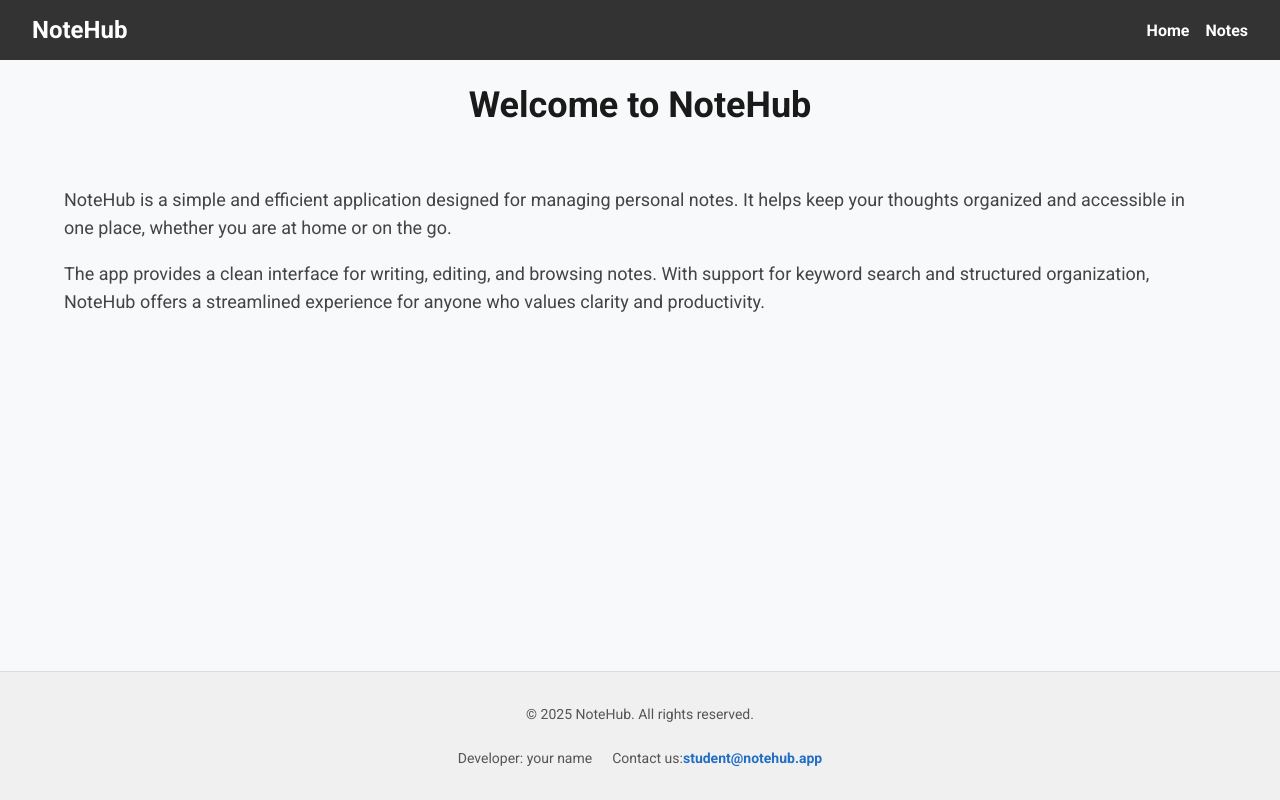
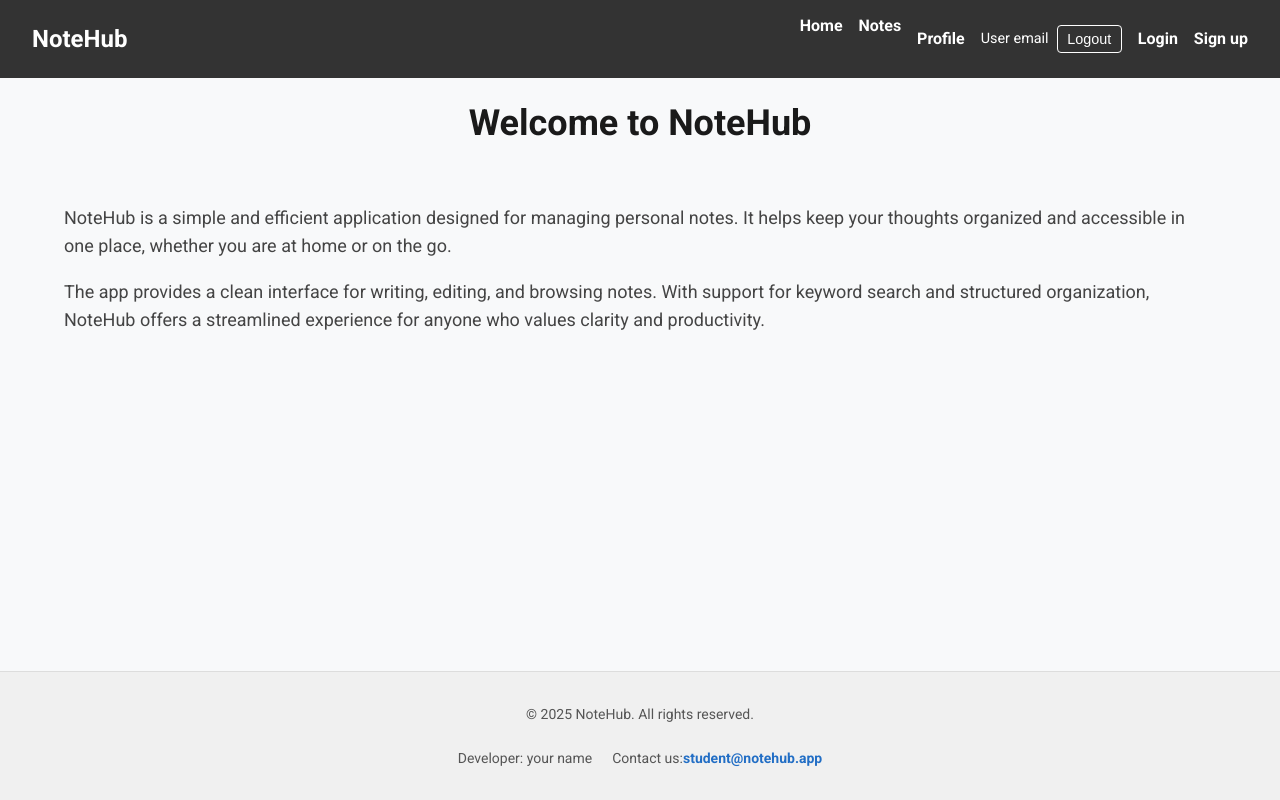
Before and after one commit to Vidiborets0012/09-auth, a Next.js app: page / in a window 1280 px wide. Built offline with nearby package versions, Linux system fonts and the light colour scheme.

Commit message:
create a static AuthNavigation component and add it to the Header component

```diff
--- /dev/null
+++ b/components/AuthNavigation/AuthNavigation.module.css
@@ -0,0 +1,36 @@
+.userEmail {
+  color: white;
+  margin-right: 0.5rem;
+  font-size: 0.9rem;
+}
+
+.logoutButton {
+  background: transparent;
+  border: 1px solid white;
+  color: white;
+  padding: 0.3rem 0.6rem;
+  border-radius: 4px;
+  cursor: pointer;
+  font-size: 0.9rem;
+  transition: background-color 0.3s ease, color 0.3s ease;
+}
+
+.logoutButton:hover {
+  background-color: white;
+  color: #333;
+}
+
+.navigationItem {
+  display: flex;
+  align-items: center;
+}
+
+.navigationLink {
+  text-decoration: none;
+  color: white;
+  font-size: 1rem;
+}
+
+.navigationLink:hover {
+  color: #ddd;
+}
--- /dev/null
+++ b/components/AuthNavigation/AuthNavigation.tsx
@@ -0,0 +1,33 @@
+import Link from "next/link";
+import css from "./AuthNavigation.module.css";
+
+const AuthNavigation = () => {
+  return (
+    <>
+      <li className={css.navigationItem}>
+        <Link href="/profile" prefetch={false} className={css.navigationLink}>
+          Profile
+        </Link>
+      </li>
+
+      <li className={css.navigationItem}>
+        <p className={css.userEmail}>User email</p>
+        <button className={css.logoutButton}>Logout</button>
+      </li>
+
+      <li className={css.navigationItem}>
+        <Link href="/sign-in" prefetch={false} className={css.navigationLink}>
+          Login
+        </Link>
+      </li>
+
+      <li className={css.navigationItem}>
+        <Link href="/sign-up" prefetch={false} className={css.navigationLink}>
+          Sign up
+        </Link>
+      </li>
+    </>
+  );
+};
+
+export default AuthNavigation;
--- a/components/Header/Header.tsx
+++ b/components/Header/Header.tsx
@@ -1,6 +1,7 @@
 import Link from "next/link";
 
 import css from "./Header.module.css";
+import AuthNavigation from "../AuthNavigation/AuthNavigation";
 
 const Header = () => {
   return (
@@ -16,6 +17,8 @@
           <li>
             <Link href="/notes/filter/all">Notes</Link>
           </li>
+
+          <AuthNavigation />
         </ul>
       </nav>
     </header>
```
